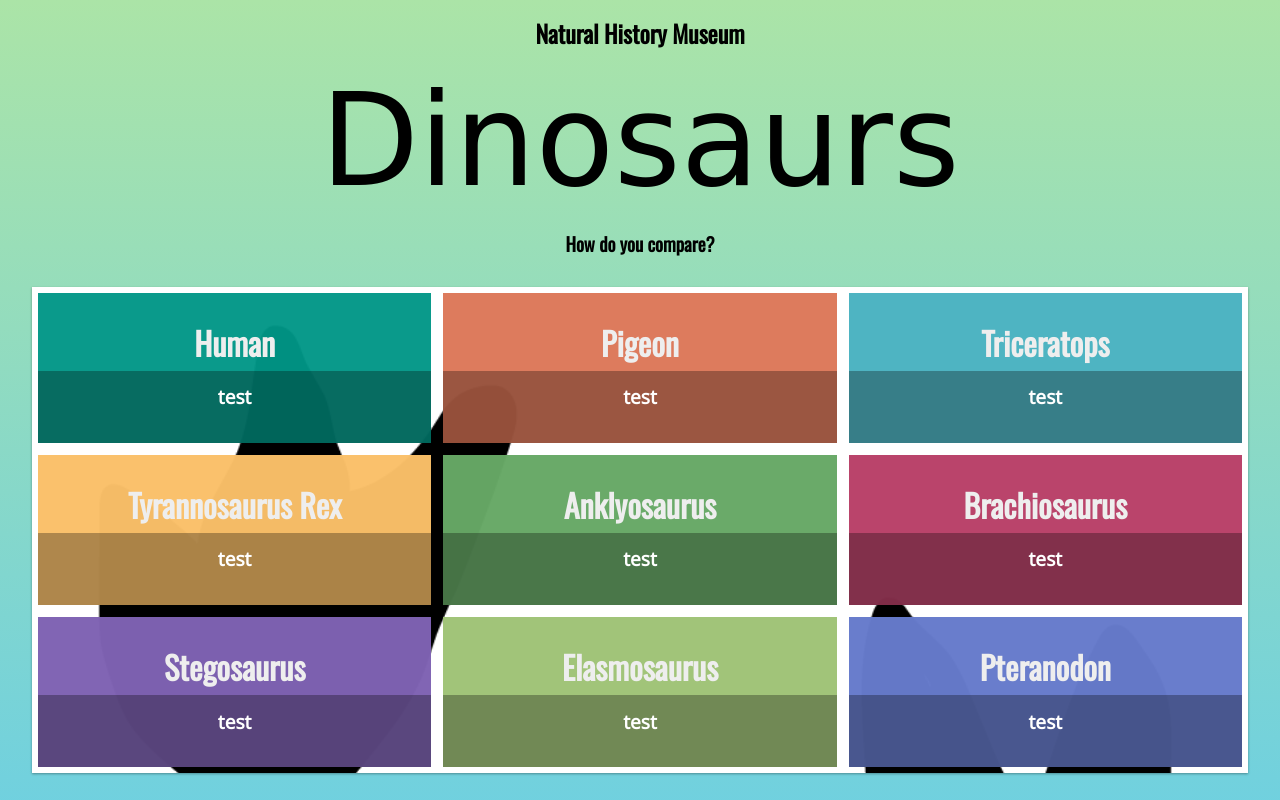
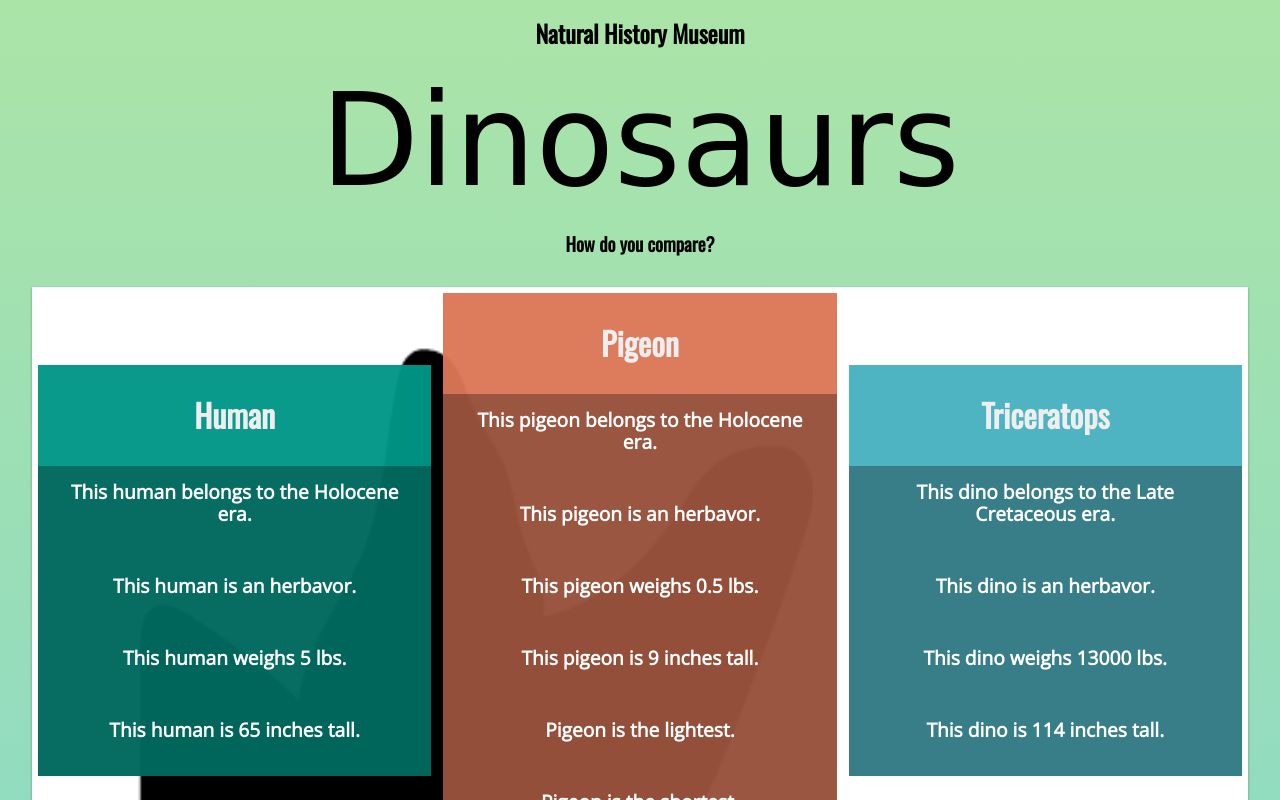
Before and after one commit to varlese/object-oriented-js, a plain HTML site: page index.html in a window 1280 px wide. Both pictures are taken after typing "Sample", "5", "5", "5" into the empty fields and a click on the input "Compare Me!". Shown: the top 800 px of the page. Drawn offline with nearby package versions, Linux system fonts and the light colour scheme; a web font is replaced by a local one.

Commit message:
Added logic to display comparisons in tiles. Added all facts to tiles via the DOM.

```diff
--- a/app.css
+++ b/app.css
@@ -109,7 +109,7 @@ p {
 
 .grid-item p {
     background: rgba(000,000,000, .3);
-    position: absolute;
+    position: relative;
     bottom: 0;
     width: 100%;
     padding: 0.8em 0.8em 1.8em;
--- a/app.js
+++ b/app.js
@@ -11,6 +11,10 @@
         this.where = where;
         this.when = when;
         this.fact = fact;
+        this.isHeaviest = false;
+        this.isLightest = false;
+        this.isTallest = false;
+        this.isShortest = false;
     }
 
      // Create Dino Objects
@@ -30,6 +34,18 @@
         this.when = 'Holocene';
         this.where = null;
         this.fact = null;
+        this.isHeaviest = false;
+        this.isLightest = false;
+        this.isTallest = false;
+        this.isShortest = false;
+
+        if( ! this.weight ){
+            this.weight = 0;
+        }
+
+        if( ! this.height ){
+            this.height = 0;
+        }
     }
 
     // Create random selection of Dino objects
@@ -111,39 +127,77 @@
     };
 
     // Create Dino Compare Method - Weight
-    function getHighestWeight( dinos, pigeon, human ) {
-        let highestWeight = pigeon;
+    function getHighestWeight( items ) {
+        let highestWeight;
 
-        if( human.weight > highestWeight.weight ) {
-            highestWeight = human;
-        }
+        items.forEach( ( item ) => {
+            if( ! highestWeight ){
+                highestWeight = item;
 
-        dinos.forEach( ( dino ) => {
-            if( dino.weight > highestWeight.weight) {
-                highestWeight = dino;
+                return;
+            }
+
+            if( item.weight > highestWeight.weight) {
+                highestWeight = item;
             }
         } )
 
         return highestWeight;
     };
 
-    // Create Dino Compare Method - Height
-    function getHighestHeight( dinos, pigeon, human ) {
-        let highestHeight = pigeon;
+    function getLightestWeight( items ) {
+        let lightestWeight;
 
-        if( human.height > highestHeight.height ) {
-            highestHeight = human;
-        }
+        items.forEach( ( item ) => {
+            if( ! lightestWeight ){
+                lightestWeight = item;
 
-        dinos.forEach( ( dino ) => {
-            if( dino.height > highestHeight.height) {
-                highestHeight = dino;
+                return;
+            }
+
+            if( item.weight < lightestWeight.weight) {
+                lightestWeight = item;
             }
         } )
 
-        console.log(highestHeight);
+        return lightestWeight;
+    };
 
-        return highestHeight;
+    // Create Dino Compare Method - Height
+    function getTallest( items ) {
+        let tallest;
+
+        items.forEach( ( item ) => {
+            if( ! tallest ){
+                tallest = item;
+
+                return;
+            }
+
+            if( item.height > tallest.height) {
+                tallest = item;
+            }
+        } )
+
+        return tallest;
+    };
+
+    function getShortest( items ) {
+        let shortest;
+
+        items.forEach( ( item ) => {
+            if( ! shortest ){
+                shortest = item;
+
+                return;
+            }
+
+            if( item.height < shortest.height) {
+                shortest = item;
+            }
+        } )
+
+        return shortest;
     };
 
     // Create Dino Compare Method - Time Period
@@ -173,9 +227,31 @@
 
         tile.appendChild( title );
 
-        // @todo loop through data for each object
+        const speciesLabel = ( item.species == "Human" ? "human" : ( item.species == "Pigeon" ? "pigeon" : "dino" ) );
 
-        tile.appendChild ( createDataEl( "test" ) );
+        tile.appendChild( createDataEl( "This " + speciesLabel + " belongs to the " + item.when + " era." ) )
+
+        tile.appendChild( createDataEl( "This " + speciesLabel + " is an " + item.diet.toLowerCase() + "." ) )
+
+        tile.appendChild( createDataEl( "This " + speciesLabel + " weighs " + item.weight + " lbs." ) )
+
+        tile.appendChild( createDataEl( "This " + speciesLabel + " is " + item.height + " inches tall." ) )
+
+        if( item.isHeaviest ) {
+            tile.appendChild ( createDataEl( item.species + " is the heaviest." ) );
+        }
+
+        if ( item.isLightest ) {
+            tile.appendChild ( createDataEl( item.species + " is the lightest." ) );
+        }
+
+        if( item.isTallest ) {
+            tile.appendChild ( createDataEl( item.species + " is the tallest." ) );
+        }
+
+        if ( item.isShortest ) {
+            tile.appendChild ( createDataEl( item.species + " is the shortest." ) );
+        }
 
         return tile;
     };
@@ -191,6 +267,14 @@
     };
 
     function generateTiles( items ) {
+        getHighestWeight( items ).isHeaviest = true;
+
+        getLightestWeight( items ).isLightest = true;
+
+        getTallest( items ).isTallest = true;
+
+        getShortest( items ).isShortest = true;
+
         return items.map( createTile );
     };
 
```
